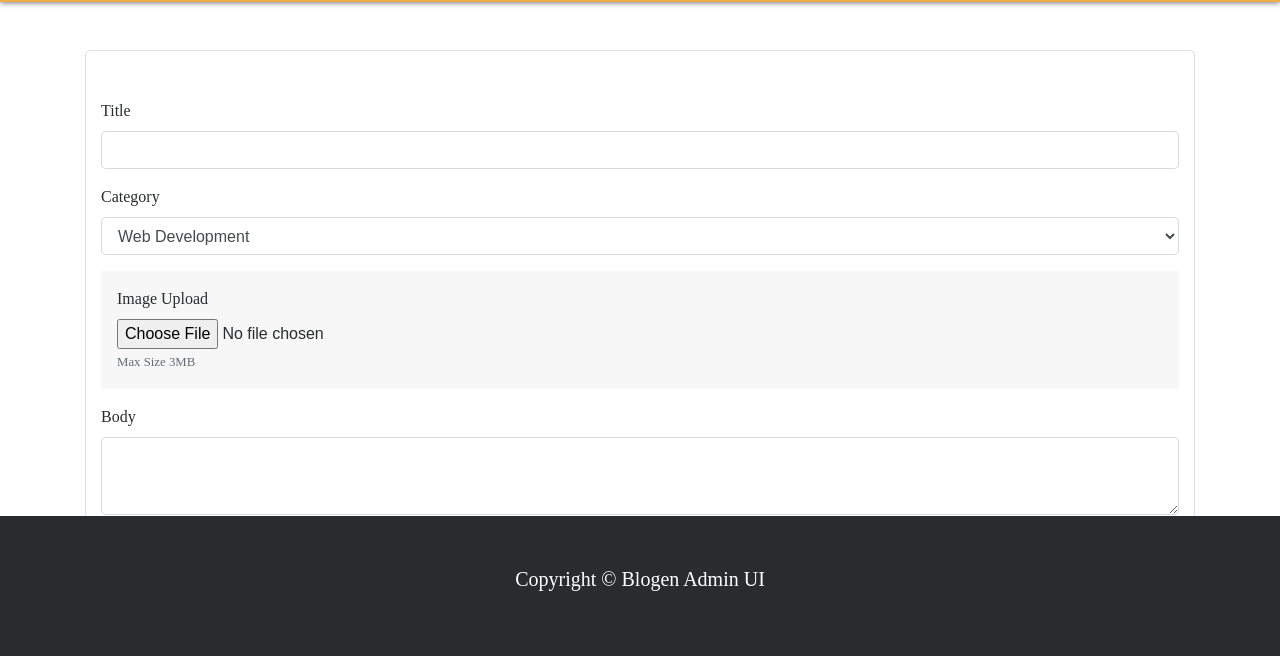
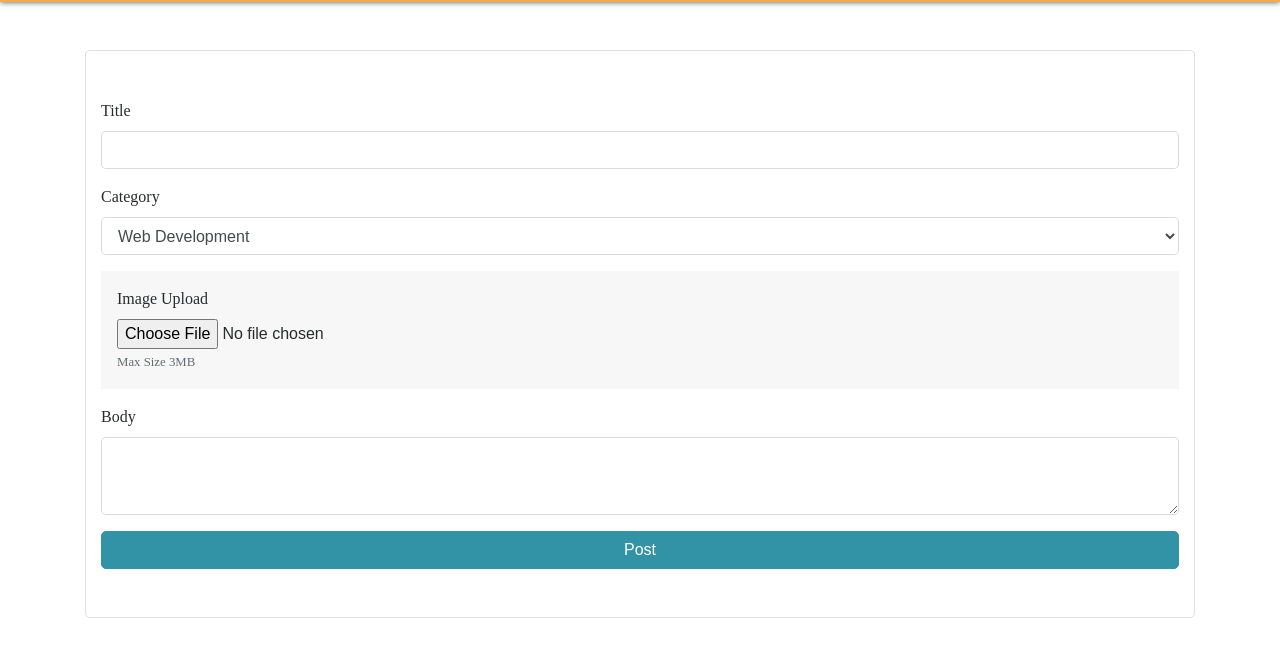
Before and after one commit to nemodark/nemodark.github.io, a plain HTML site: page addpost.html in a window 1280 px wide. Shown: the part 142-798 px from the top of the page. Drawn offline with Linux system fonts and the light colour scheme; a web font is replaced by a local one.

Commit message:
removed footer from add pages

```diff
--- a/addpost.html
+++ b/addpost.html
@@ -16,6 +16,16 @@
     <link rel="stylesheet" href="css/bootstrap.css">
     <link rel="stylesheet" href="css/style.css">
     <title>Blogen Admin UI</title>
+    <style>
+    body {
+  min-height: 100vh;
+  position: relative;
+}
+
+footer {
+  position: absolute;
+  bottom: 0;
+}</style>
 </head>
 
 <body>
@@ -118,16 +128,6 @@
         </div>
     </section>
 
-    <footer id="main-footer" class="bg-inverse text-white mt-5 fixed-bottom mb-0 p-5">
-        <div class="container">
-            <div class="row">
-                <div class="col">
-                    <p class="lead text-center">Copyright &copy; Blogen Admin UI</p>
-                </div>
-            </div>
-        </div>
-    </footer>
-
 
     <script src="js/jquery.min.js"></script>
     <script src="js/navbar-fixed.js"></script>
```
Also changed, not shown: addcategory.html (+0 -9 lines), adduser.html (+0 -10 lines).
